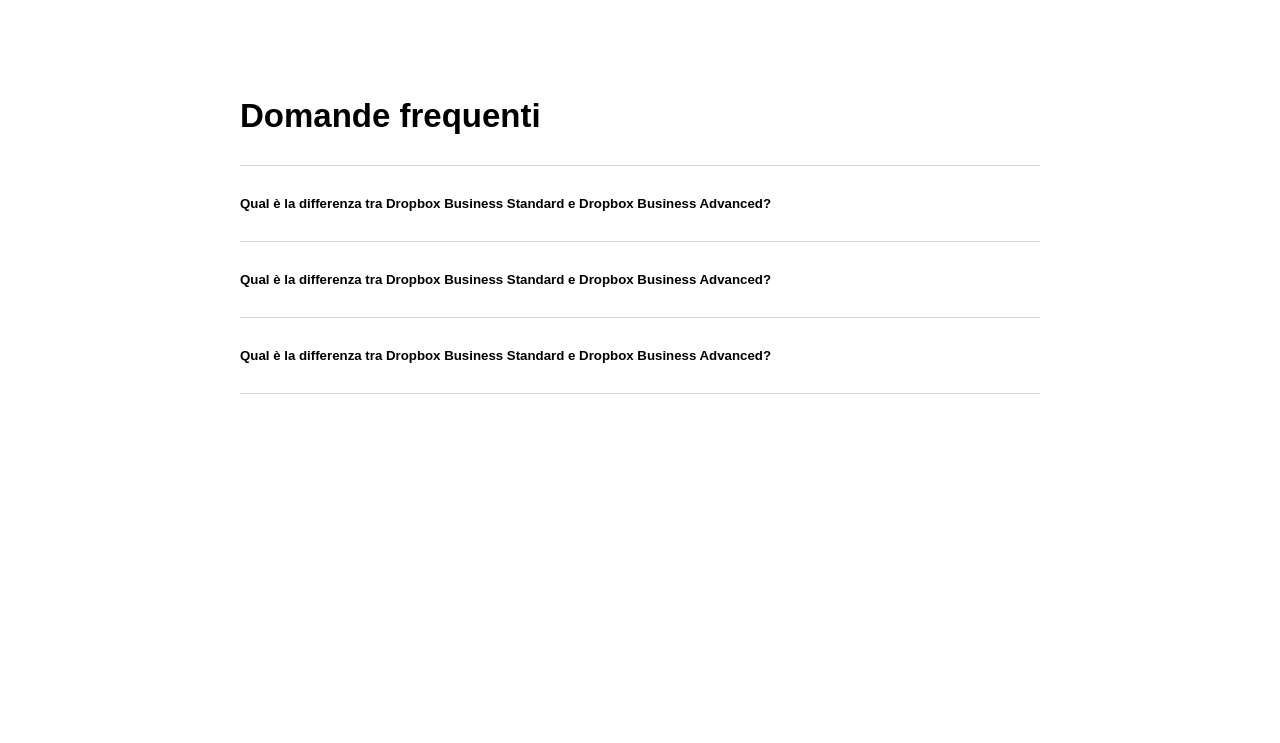
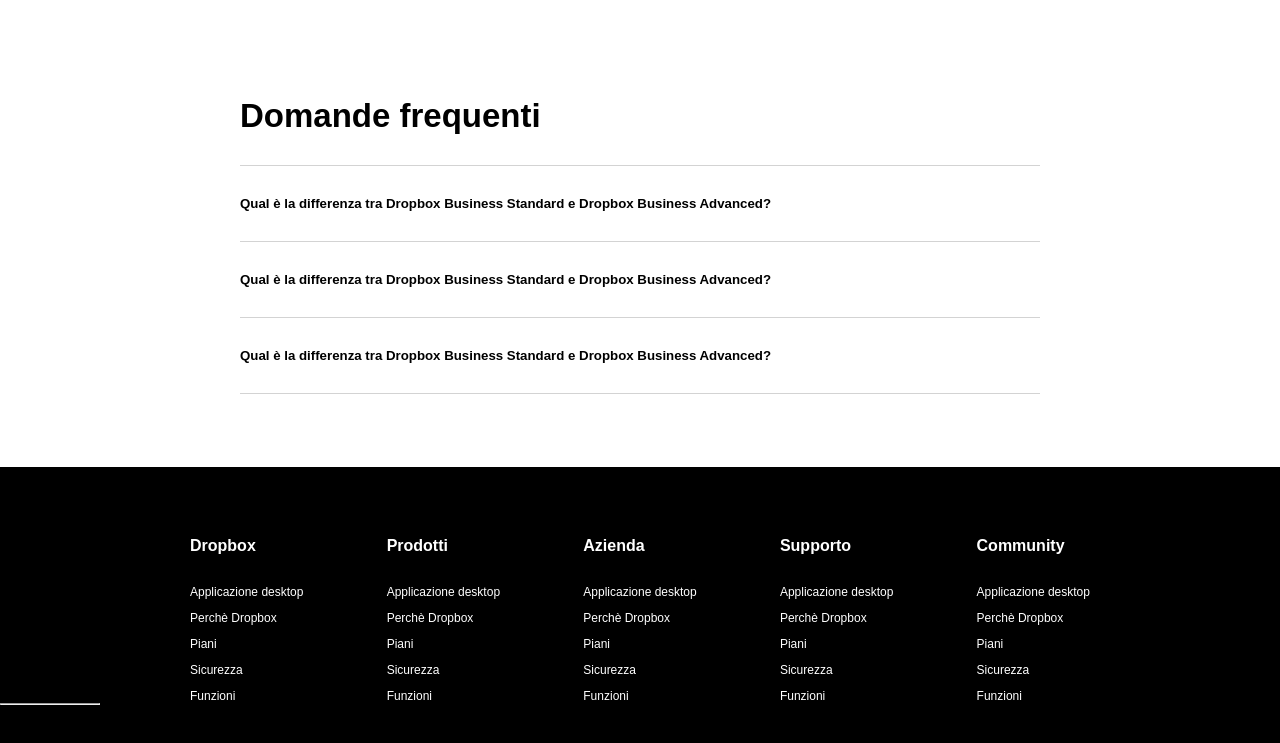
Before and after one commit to adricosmicfox/htmlcss-dropbox, a plain HTML site: page index.html in a window 1280 px wide. Shown: the part 4688-5431 px from the top of the page. Before the commit the page ends 5155 px from the top, so only its background shows below. Drawn offline with Linux system fonts and the light colour scheme.

Commit message:
added footer

```diff
--- a/css/style.css
+++ b/css/style.css
@@ -363,3 +363,32 @@ h3 {
     height: 1px;
     border: none;
 }
+
+
+/* footer */
+
+footer {
+    background-color: black;
+    height: 450px;
+    color: white;
+}
+
+.bottom-list {
+    margin: 0 auto;
+    max-width: 900px;
+    justify-content: space-between;
+}
+
+.bottom-list>div>p {
+    font-size: 12px;
+    margin-top: 12px;
+}
+
+.bottom-list>div>h4 {
+    margin-top: 70px;
+    margin-bottom: 30px;
+}
+
+#hr-footer {
+    width: 100px;
+}
--- a/index.html
+++ b/index.html
@@ -337,8 +337,6 @@
             <hr class="hrfaqsection">
         </div>
     </div>
-
-
 </section>
 
 
@@ -347,6 +345,54 @@
 
 <footer>
 
+    <div class="bottom-list flex">
+        <div>
+            <h4>Dropbox</h4>
+            <p>Applicazione desktop</p>
+            <p>Perchè Dropbox</p>
+            <p>Piani</p>
+            <p>Sicurezza</p>
+            <p>Funzioni</p>
+        </div>
+
+        <div>
+            <h4>Prodotti</h4>
+            <p>Applicazione desktop</p>
+            <p>Perchè Dropbox</p>
+            <p>Piani</p>
+            <p>Sicurezza</p>
+            <p>Funzioni</p>
+        </div>
+
+        <div>
+            <h4>Azienda</h4>
+            <p>Applicazione desktop</p>
+            <p>Perchè Dropbox</p>
+            <p>Piani</p>
+            <p>Sicurezza</p>
+            <p>Funzioni</p>
+        </div>
+
+        <div>
+            <h4>Supporto</h4>
+            <p>Applicazione desktop</p>
+            <p>Perchè Dropbox</p>
+            <p>Piani</p>
+            <p>Sicurezza</p>
+            <p>Funzioni</p>
+        </div>
+
+        <div>
+            <h4>Community</h4>
+            <p>Applicazione desktop</p>
+            <p>Perchè Dropbox</p>
+            <p>Piani</p>
+            <p>Sicurezza</p>
+            <p>Funzioni</p>
+        </div>
+    </div>
+
+    <hr id="hr-footer">
 
 </footer>
 
```
